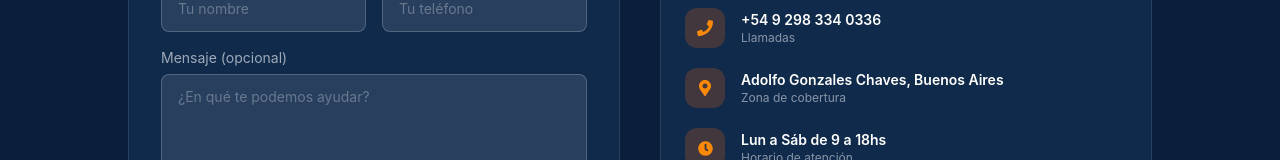
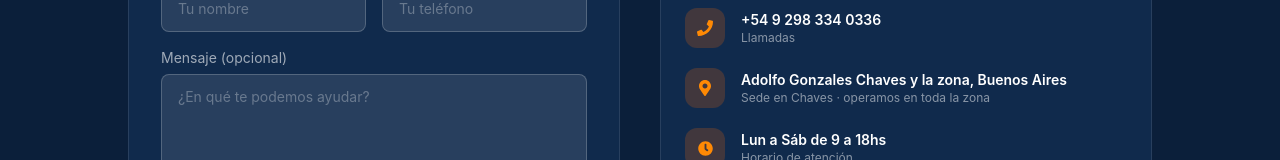
Before and after one commit to pyraed/marquez-inmobiliaria, a Next.js app: page /contacto in a window 1280 px wide. Shown: the part 397-557 px from the top of the page. Built offline with nearby package versions, Linux system fonts and the light colour scheme; no server answers.

Commit message:
fix mensaje de la propiedad2

```diff
--- a/app/(public)/contacto/page.tsx
+++ b/app/(public)/contacto/page.tsx
@@ -76,7 +76,7 @@ export default function ContactoPage() {
                   </div>
                   <div>
                     <p className="text-sm font-semibold">{UBICACION_DISPLAY}</p>
-                    <p className="text-white/50 text-xs">Zona de cobertura</p>
+                    <p className="text-white/50 text-xs">Sede en Chaves · operamos en toda la zona</p>
                   </div>
                 </div>
 
--- a/lib/config.ts
+++ b/lib/config.ts
@@ -15,7 +15,7 @@ export const PHONE_HREF = "tel:+5492983340336";
 // Ubicación
 export const LOCALIDAD_PRINCIPAL = "Adolfo Gonzales Chaves";
 export const PROVINCIA = "Buenos Aires";
-export const UBICACION_DISPLAY = "Adolfo Gonzales Chaves, Buenos Aires";
+export const UBICACION_DISPLAY = "Adolfo Gonzales Chaves y la zona, Buenos Aires";
 
 // Horario
 export const HORARIO = "Lun a Sáb de 9 a 18hs";
@@ -25,7 +25,7 @@ export const INSTAGRAM_URL = "https://www.instagram.com/marquez_negociosinmobili
 export const FACEBOOK_URL = "";
 
 // Dominio — actualizar cuando esté definido
-export const SITE_URL = process.env.NEXT_PUBLIC_SITE_URL || "https://marquezinmobiliaria.com.ar";
+export const SITE_URL = process.env.NEXT_PUBLIC_SITE_URL || "https://marquez-inmobiliaria.vercel.app";
 
 // SEO
 export const SEO_TITLE_DEFAULT = `${NOMBRE_INMOBILIARIA} | Propiedades en ${LOCALIDAD_PRINCIPAL}`;
```
